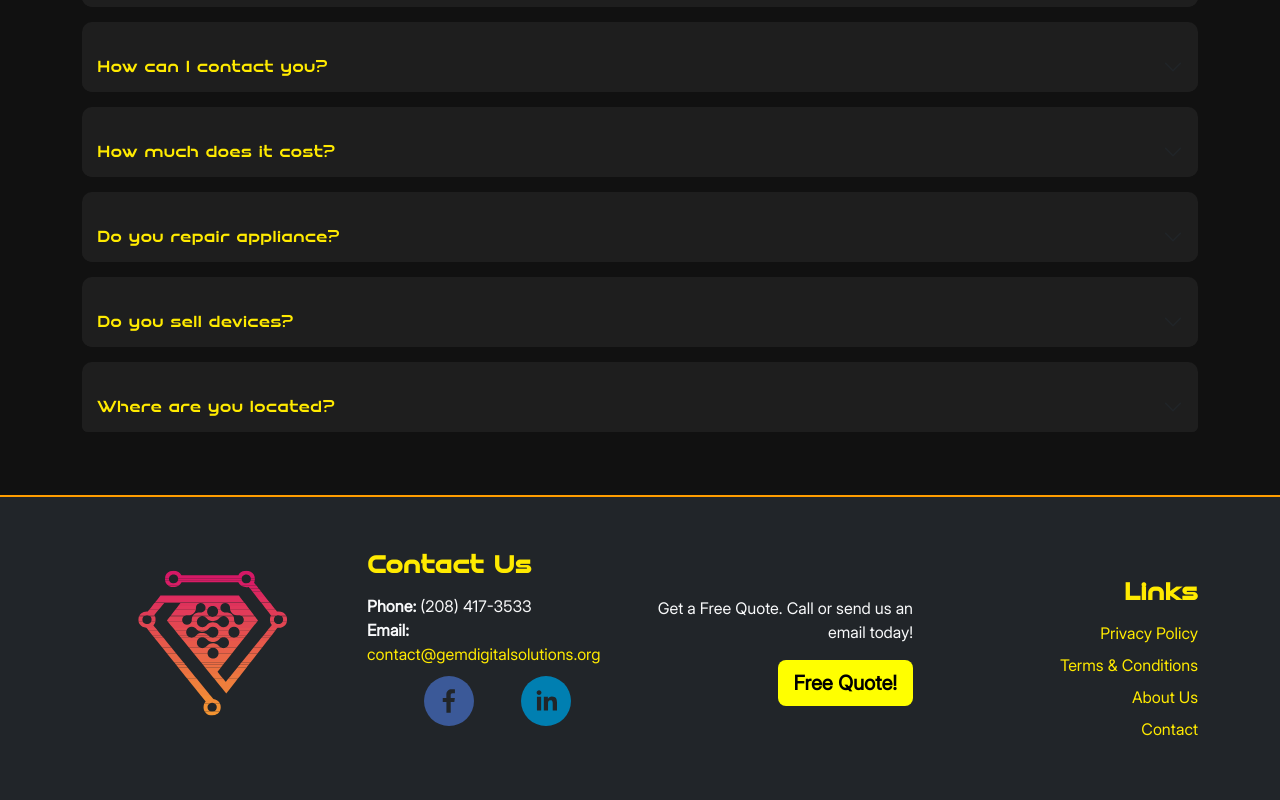
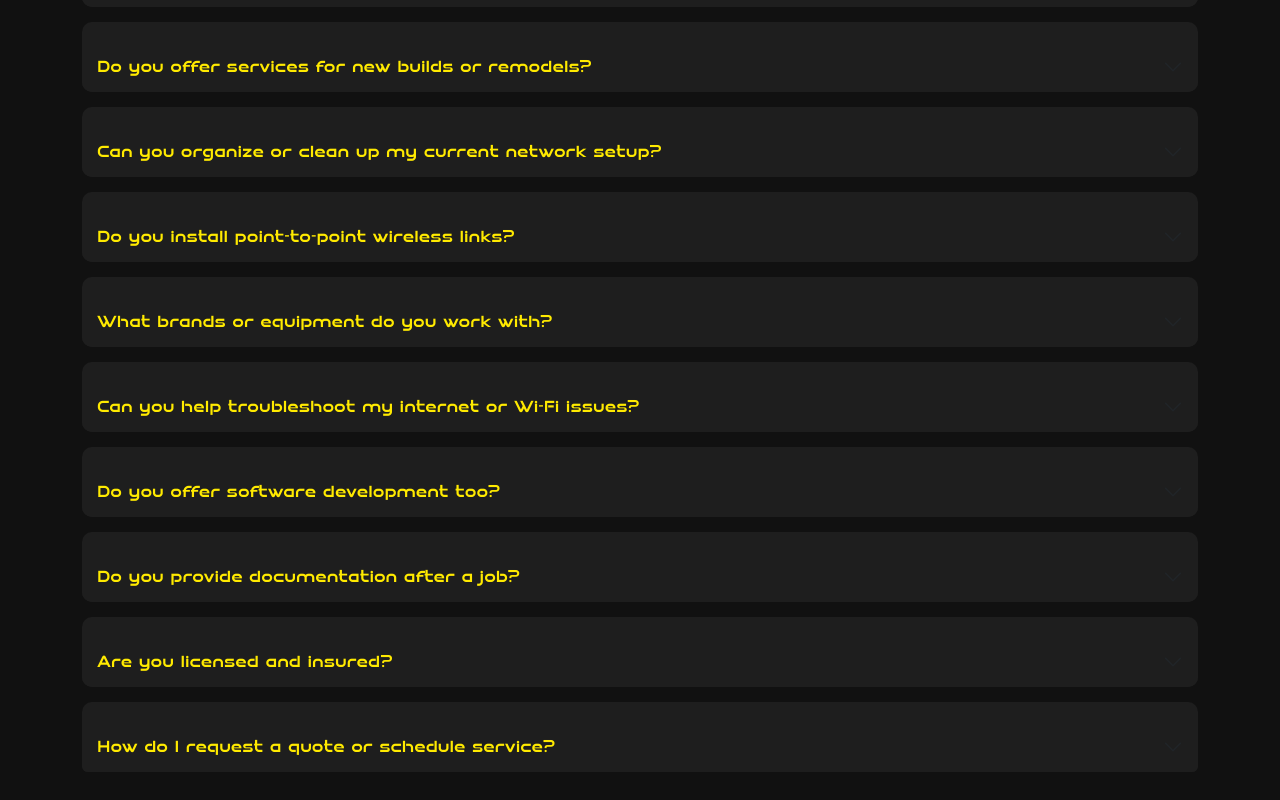
Before and after one commit to IssiahB/Gem-Digital, a React (Vite) app: page /about in a window 1280 px wide. Shown: the part 2720-3520 px from the top of the page. Built offline with nearby package versions, Linux system fonts and the light colour scheme; no server answers.

Commit message:
Updated FAQ Section

```diff
--- a/src/pages/sections/FAQ.jsx
+++ b/src/pages/sections/FAQ.jsx
@@ -11,71 +11,82 @@ function FAQ() {
                 <Accordion>
                     <Accordion.Item eventKey="0">
                         <Accordion.Header className="faq-header">
-                            Where can you service in-person?
+                            What types of cabling services do you provide?
                         </Accordion.Header>
                         <Accordion.Body>
-                            We can work in-person anywhere 50 miles outside of
-                            Boise. West of Boise that would be just past Parma,
-                            East would be Idaho City, North would be Banks, and
-                            South would be just past Mountain Home.
-                            <br /> <br />
-                            In-person work would include services like hardware
-                            installations. Don't worry almost all other services
-                            we offer can be facilitated online or through mail.
+                            We specialize in Cat5e and Cat6 ethernet cabling for residential, commercial, and industrial spaces. Our services include cable runs, terminations, patch panel setup, labeling, dressing, and faceplate installations — all done with a focus on clarity, efficiency, and performance.
                         </Accordion.Body>
                     </Accordion.Item>
                     <Accordion.Item eventKey="1">
                         <Accordion.Header className="faq-header">
-                            How can I contact you?
+                            Do you offer services for new builds or remodels?
                         </Accordion.Header>
                         <Accordion.Body>
-                            You can reach us via phone at (208) 417-3533 or
-                            email us at contact@gemdigitalsolutions.org.
+                            Yes. Whether you're building from the ground up or renovating, we can design and install structured cabling that fits your layout and future-proofs your network for high-speed internet, home automation, or office use.
                         </Accordion.Body>
                     </Accordion.Item>
                     <Accordion.Item eventKey="2">
                         <Accordion.Header className="faq-header">
-                            How much does it cost?
+                            Can you organize or clean up my current network setup?
                         </Accordion.Header>
                         <Accordion.Body>
-                            Some of our services are set at a fixed rate, for
-                            instance IT Consulting is $75/hr. Others depend on
-                            the complexity and scope of the project. An example
-                            of this would be Mobile App Development. Please feel
-                            free to give us a call at (208) 417-3533 and get a
-                            free quote today.
+                            Absolutely. We offer media panel and network closet cleanups, cable management, labeling, and optimization. If your wiring is a mess or hard to troubleshoot, we can bring order and reliability to your setup.
                         </Accordion.Body>
                     </Accordion.Item>
                     <Accordion.Item eventKey="3">
                         <Accordion.Header className="faq-header">
-                            Do you repair appliance?
+                            Do you install point-to-point wireless links?
                         </Accordion.Header>
                         <Accordion.Body>
-                            No, we do not offer appliance repairs. However we
-                            can repair a variety of devices including: Mobile
-                            Phones, Personal Computers, Tablets, Game Consoles
-                            and more.
+                            Yes, we install point-to-point (PtP) wireless systems for buildings that need connectivity across driveways, yards, or separate structures. This is ideal for shop buildings, detached offices, or barns.
                         </Accordion.Body>
                     </Accordion.Item>
                     <Accordion.Item eventKey="4">
                         <Accordion.Header className="faq-header">
-                            Do you sell devices?
+                            What brands or equipment do you work with?
                         </Accordion.Header>
                         <Accordion.Body>
-                            Yes, we are working to partner with industry leaders
-                            like HP and Lenovo to offer you affordable hardware
-                            on top of exceptional service.
+                            We’re vendor-neutral and work with quality brands based on your needs and budget. For wireless installs, we’ve worked with Cambium Networks, Ubiquiti, and TP-Link Deco systems. For cabling, we use outdoor-rated, shielded cabling when needed, and test all lines for performance.
                         </Accordion.Body>
                     </Accordion.Item>
                     <Accordion.Item eventKey="5">
                         <Accordion.Header className="faq-header">
-                            Where are you located?
+                            Can you help troubleshoot my internet or Wi-Fi issues?
                         </Accordion.Header>
                         <Accordion.Body>
-                            We are located out of Caldwell, ID. We currently do
-                            not have a brick-n-mortar location but with our
-                            workshop we are able to offer all our services and
-                            more.
+                            Yes. We troubleshoot weak signals, slow speeds, device connectivity issues, and physical wiring problems. Whether it’s a simple fix or a full system redesign, we can help you get stable, reliable internet service.
+                        </Accordion.Body>
+                    </Accordion.Item>
+                    <Accordion.Item eventKey="6">
+                        <Accordion.Header className="faq-header">
+                            Do you offer software development too?
+                        </Accordion.Header>
+                        <Accordion.Body>
+                            Yes, we provide small-scale custom software solutions, including dashboards, web apps, and automation tools for businesses. If you're a small company looking to track finances, streamline workflows, or manage inventory, we can build something tailored to you.
+                        </Accordion.Body>
+                    </Accordion.Item>
+                    <Accordion.Item eventKey="7">
+                        <Accordion.Header className="faq-header">
+                            Do you provide documentation after a job?
+                        </Accordion.Header>
+                        <Accordion.Body>
+                            We offer labeled diagrams, device placement maps, and cable lists upon request. Documentation ensures your system can be serviced easily down the line, whether by us or another technician.
+                        </Accordion.Body>
+                    </Accordion.Item>
+                    <Accordion.Item eventKey="8">
+                        <Accordion.Header className="faq-header">
+                            Are you licensed and insured?
+                        </Accordion.Header>
+                        <Accordion.Body>
+                            Yes. Gem Digital Solutions LLC is a registered Idaho business. We carry liability insurance and follow industry standards for safety and data integrity.
+                        </Accordion.Body>
+                    </Accordion.Item>
+                    <Accordion.Item eventKey="9">
+                        <Accordion.Header className="faq-header">
+                            How do I request a quote or schedule service?
+                        </Accordion.Header>
+                        <Accordion.Body>
+                            You can use the contact form on our website, call us directly, or reach out via email. Include the type of service you're looking for and any photos or plans if available — we’ll follow up promptly to schedule an assessment or provide a quote.
                         </Accordion.Body>
                     </Accordion.Item>
                 </Accordion>
```
